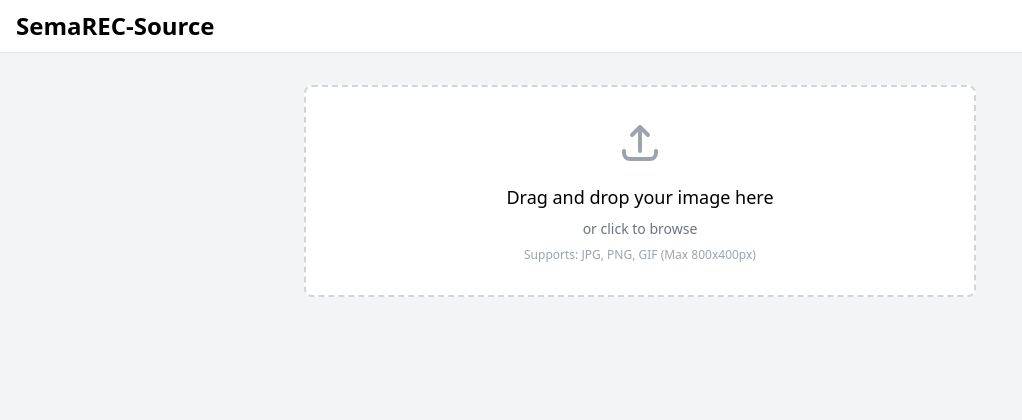
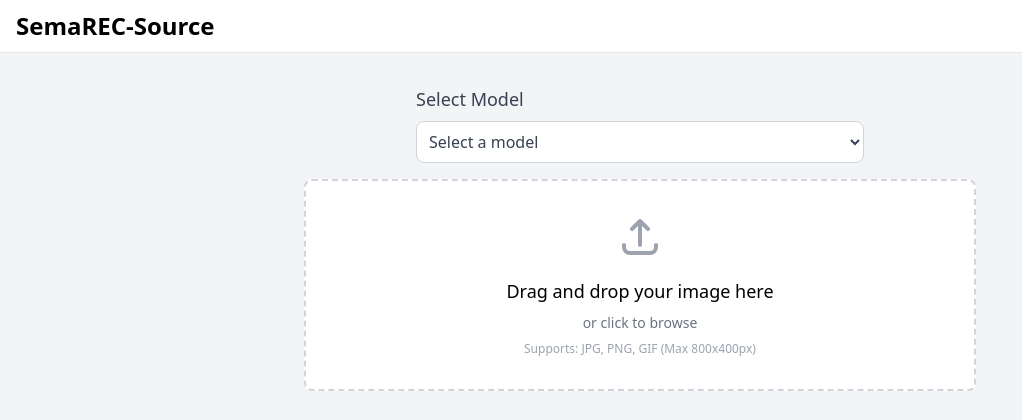
Before and after one commit to blueorion05/AML_WeightsTest_PotHole, a Flask app: page / in a window 1280 px wide. Shown: the top 420 px of the page, without its empty margins (0-1022 px from the left). Run offline with Flask 3, Linux system fonts and the light colour scheme; data that the repository does not hold is empty; some libraries are stand-ins or nearby versions.

Commit message:
Added dropdown button for selecting model.

```diff
--- a/app.py
+++ b/app.py
@@ -65,52 +65,62 @@ detection = Detection()
 def index():
     return render_template('index.html')
 
+@app.route('/get-models')
+def get_models():
+    model_folder = "model/"
+    models = [f for f in os.listdir(model_folder) if f.endswith('.pt')]
+    return jsonify(models)
+
 @app.route('/object-detection/', methods=['POST'])
 def apply_detection():
     if 'image' not in request.files:
         return jsonify({"error": "No file part"}), 400
 
     file = request.files['image']
+    model_name = request.form.get('model_name')
+
     if file.filename == '':
         return jsonify({"error": "No selected file"}), 400
 
-    if file:
-        filename = secure_filename(file.filename)
-        file_path = os.path.join(app.config['UPLOAD_FOLDER'], filename)
+    if not model_name:
+        return jsonify({"error": "No model selected"}), 400
 
-        try:
-            # Save the uploaded file
-            file.save(file_path)
-            print(f"✅ File saved at: {file_path}")  # Debugging step
+    file_path = os.path.join(app.config['UPLOAD_FOLDER'], secure_filename(file.filename))
 
-            # Read image
-            img = cv2.imread(file_path)
-            if img is None:
-                raise ValueError("❌ Failed to read the image.")
+    try:
+        # Save the uploaded file
+        file.save(file_path)
 
-            # Resize image for YOLO detection
-            img = cv2.resize(img, (640, 640))
+        # Load the selected model
+        model_path = os.path.join("model", model_name)
+        detection.model = YOLO(model_path)
 
-            # Run object detection
-            img, detection_info = detection.predict_and_detect(img)
+        # Read image
+        img = cv2.imread(file_path)
+        if img is None:
+            raise ValueError("Failed to read the image.")
 
-            # Encode processed image to base64
-            _, buffer = cv2.imencode('.png', img)
-            img_base64 = base64.b64encode(buffer).decode('utf-8')
+        img = cv2.resize(img, (640, 640))
 
-            detected_text = detection.latest_detection
+        # Run object detection
+        img, detection_info = detection.predict_and_detect(img)
 
-        except Exception as e:
-            return jsonify({"error": str(e)}), 500
-        finally:
-            # Remove file after processing to prevent storage overflow
-            if os.path.exists(file_path):
-                os.remove(file_path)
+        # Encode processed image to base64
+        _, buffer = cv2.imencode('.png', img)
+        img_base64 = base64.b64encode(buffer).decode('utf-8')
 
-        return jsonify({
-            "result_img": img_base64,
-            "detected_text": detected_text
-        }), 200
+        detected_text = detection.latest_detection
+
+    except Exception as e:
+        return jsonify({"error": str(e)}), 500
+    finally:
+        if os.path.exists(file_path):
+            os.remove(file_path)
+
+    return jsonify({
+        "result_img": img_base64,
+        "detected_text": detected_text
+    }), 200
 
 @app.route('/live_video.html')
 def live_video():
--- a/static/js/functions.js
+++ b/static/js/functions.js
@@ -5,6 +5,7 @@ const resultContainer = document.getElementById('result-container');
 const loadingSpinner = document.getElementById('loading-spinner');
 const resultImage = document.getElementById('result-image');
 const detectionText = document.getElementById('detection-text');
+const modelSelect = document.getElementById('model-select');
 
 ['dragenter', 'dragover', 'dragleave', 'drop'].forEach(eventName => {
     dropZone.addEventListener(eventName, preventDefaults, false);
@@ -58,14 +59,46 @@ function handleFiles(files) {
     uploadFile(file);
 }
 
+fetch('/get-models')
+    .then(response => response.json())
+    .then(models => {
+        models.forEach(model => {
+            let option = document.createElement('option');
+            option.value = model;
+            option.textContent = model;
+            modelSelect.appendChild(option);
+        });
+    })
+    .catch(error => console.error('Error fetching models:', error));
+
+function handleFiles(files) {
+    const file = files[0];
+
+    if (!file.type.startsWith('image/')) {
+        alert('Please upload an image file');
+        return;
+    }
+
+    fileInput.value = ''; // Reset file input to allow re-uploading the same image
+    uploadFile(file);
+}
+
 function uploadFile(file) {
     const formData = new FormData();
     formData.append('image', file);
 
+    const selectedModel = modelSelect.value;
+    if (!selectedModel) {
+        alert('Please select a model before uploading.');
+        return;
+    }
+
+    formData.append('model_name', selectedModel);
+
     loadingSpinner.classList.remove('hidden');
     resultContainer.classList.add('hidden');
 
-    fetch('/object-detection/', {
+    fetch(`/object-detection/?t=${Date.now()}`, { // Append timestamp to prevent caching issues
         method: 'POST',
         body: formData
     })
--- a/templates/index.html
+++ b/templates/index.html
@@ -17,6 +17,13 @@
     </nav>
 
     <main class="flex-1 container mx-auto px-4 py-8">
+        <div class="max-w-md mx-auto mb-4">
+          <label for="model-select" class="block text-lg font-medium text-gray-700 mb-2">Select Model</label>
+          <select id="model-select" class="w-full border border-gray-300 rounded-lg p-2 bg-white text-gray-700">
+              <option value="" disabled selected>Select a model</option>
+          </select>
+      </div>
+
         <div class="max-w-2xl mx-auto space-y-8">
             <div
                 id="drop-zone"
```
Also changed, not shown: 1 other file.
